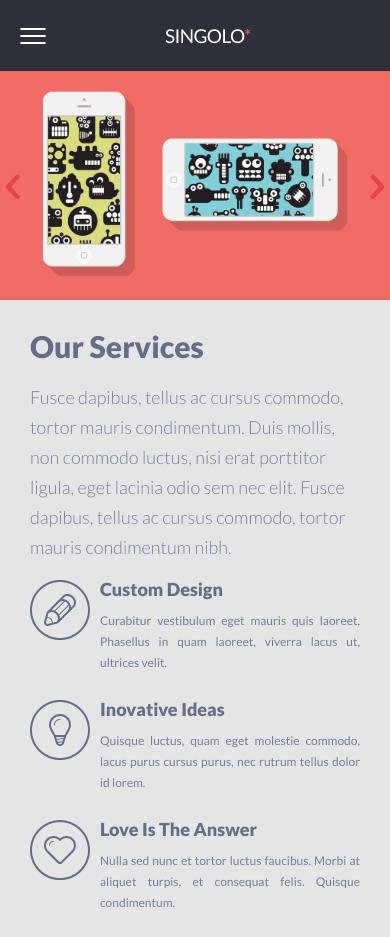
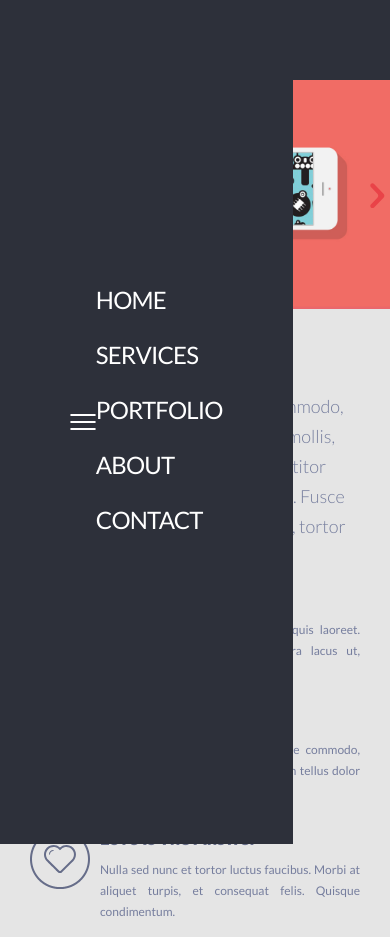
Before and after one commit to Vromga/singolo, a website built with webpack: page src/index.html in a window 390 px wide. Shown: the top 937 px of the page. Built offline with nearby package versions, Linux system fonts and the light colour scheme; files whose address does not match are found by name.

Commit message:
feat: header responsive

```diff
--- a/src/index.html
+++ b/src/index.html
@@ -9,17 +9,17 @@
   </head>
   <body>
     <header class="header" id="home">
+      <h1 class="header__title">Singolo<span class="header__title-star">*</span></h1>
       <nav class="navigation">
         <div class="burger"></div>
-        <ul style="display: none">
-          <li><a href="#home">Home</a></li>
-          <li><a href="#services">Services</a></li>
-          <li><a href="#portfolio">Portfolio</a></li>
-          <li><a href="#about">About</a></li>
-          <li><a href="#contact-id">contact</a></li>
+        <ul class="navigation__list">
+          <li class="navigation__elem"><a class="navigation__link" href="#home">Home</a></li>
+          <li class="navigation__elem"><a class="navigation__link" href="#services">Services</a></li>
+          <li class="navigation__elem"><a class="navigation__link" href="#portfolio">Portfolio</a></li>
+          <li class="navigation__elem"><a class="navigation__link" href="#about">About</a></li>
+          <li class="navigation__elem"><a class="navigation__link" href="#contact-id">contact</a></li>
         </ul>
       </nav>
-      <h1 class="header__title">Singolo<span class="header__title-star">*</span></h1>
     </header>
     <section class="slider">
       <div class="slide-left"><div class="arrow-left"></div></div>
--- a/src/style/_header.scss
+++ b/src/style/_header.scss
@@ -2,13 +2,17 @@
 @import 'mixins';
 
 .header {
+  max-width: 102rem;
   height: 7.1rem;
   display: flex;
   justify-content: center;
   align-items: center;
   background-color: $accent-color;
   padding: 0 2rem;
-
+  @media (max-width: 1019px) {
+    justify-content: space-between;
+    padding: 4rem;
+  }
   &__title {
     margin: 0;
     flex-grow: 1;
@@ -20,17 +24,98 @@
     font-weight: normal;
     line-height: 2.4rem;
     letter-spacing: -0.03em;
+
+    @media (min-width: 764px) {
+      text-align: left;
+      font-size: 2.5rem;
+      line-height: 3rem;
+    }
   }
 
   &__title-star {
+    @extend .header__title;
     color: $secondary-color;
   }
+}
 
+.navigation {
+  @media (max-width: 764px) {
+    position: absolute;
+    top: 0;
+    bottom: 0;
+    left: 0;
+    width: 75%;
+    background-color: $accent-color;
+    z-index: 2;
+    display: flex;
+    align-items: center;
+    justify-content: center;
+  }
+
+  @media (min-width: 765px) and (max-width: 1020px) {
+  }
+  &__list {
+    @include list-style;
+
+    @media (min-width: 765px) {
+      min-width: 37.1rem;
+      display: flex;
+      justify-content: space-between;
+    }
+  }
+  &__elem {
+    margin-bottom: 2.6rem;
+
+    @media (min-width: 765px) {
+      letter-spacing: -0.02rem;
+      font-size: 1.2rem;
+      font-weight: 700;
+      text-transform: uppercase;
+      list-style: none;
+      margin-bottom: 0;
+      display: flex;
+      align-items: center;
+      &:not(:last-child)::after {
+        content: '·';
+        display: flex;
+        justify-content: center;
+        align-items: center;
+        width: 1.5em;
+        color: $white-color;
+        margin-left: 0.7rem;
+        padding-bottom: 1px;
+      }
+    }
+  }
+  &__link {
+    font-style: normal;
+    font-weight: normal;
+    font-size: 2.4rem;
+    line-height: 2.9rem;
+    letter-spacing: -0.035em;
+    color: $white-color;
+    text-transform: uppercase;
+    text-decoration: none;
+    &:hover {
+      color: $secondary-color;
+    }
+    @media (min-width: 765px) {
+      font-style: normal;
+      font-weight: normal;
+      font-size: 12px;
+      line-height: 14px;
+      text-align: right;
+      letter-spacing: -0.035em;
+    }
+  }
 }
 
 .burger {
   @include burger();
   position: relative;
+  @media (min-width: 764px) {
+    display: none;
+  }
 
   &::before {
     content: '';
--- a/src/style/_mixins.scss
+++ b/src/style/_mixins.scss
@@ -1,8 +1,14 @@
 @import 'variables';
 
 @mixin burger($width: 2.6rem) {
-    color: $white-color;
-    width: $width;
-    border: 1px solid $white-color;
-    border-radius: 2px;
+  color: $white-color;
+  width: $width;
+  border: 1px solid $white-color;
+  border-radius: 2px;
 }
+
+@mixin list-style {
+  list-style: none;
+  margin: 0;
+  padding: 0;
+}
```
Lines whose indentation alone changed are shown as unchanged.
